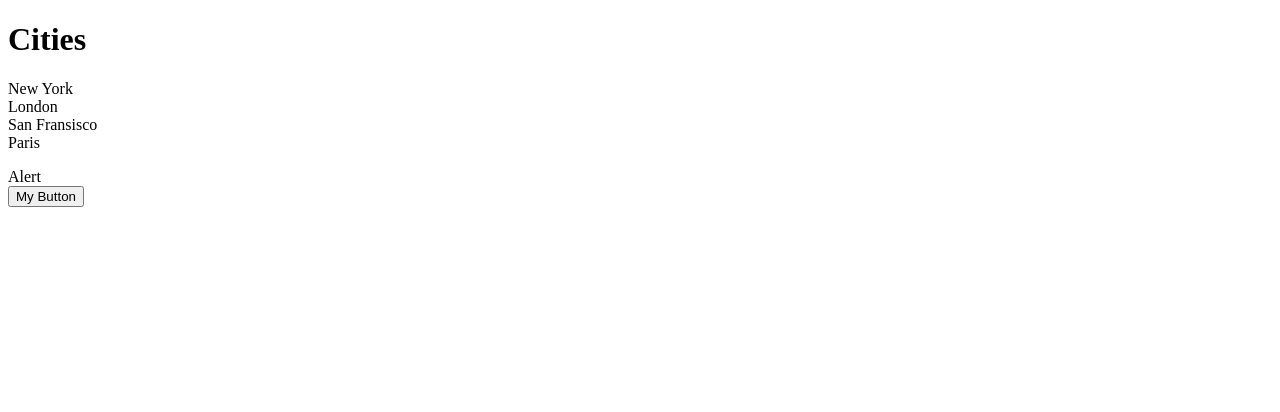
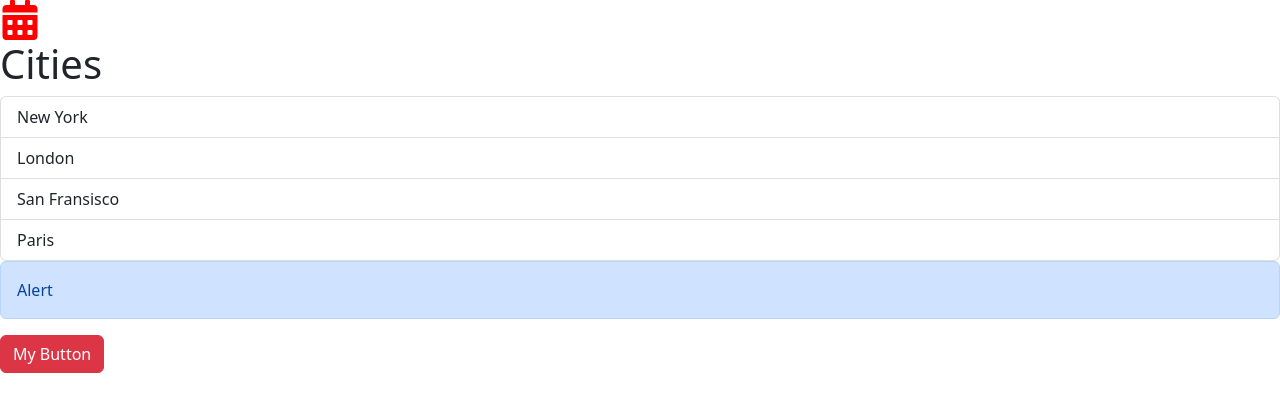
Before and after one commit to saeedurrehman01/ReactwithMosh, a React (Vite) app in the folder react-app/: page / in a window 1280 px wide. Shown: the top 412 px of the page. Built offline with nearby package versions, Linux system fonts and the light colour scheme.

Commit message:
Css completed

```diff
--- a/react-app/package.json
+++ b/react-app/package.json
@@ -11,7 +11,8 @@
   "dependencies": {
     "bootstrap": "^5.2.3",
     "react": "^18.2.0",
-    "react-dom": "^18.2.0"
+    "react-dom": "^18.2.0",
+    "react-icons": "^5.0.1"
   },
   "devDependencies": {
     "@types/react": "^18.0.27",
--- a/react-app/src/App.tsx
+++ b/react-app/src/App.tsx
@@ -1,6 +1,8 @@
 import Alert from "./components/Alert";
 import Button from "./components/Button";
 import ListGroup from "./components/ListGroup";
+import "bootstrap/dist/css/bootstrap.css";
+import { FaCalendarAlt } from "react-icons/fa";
 
 function App() {
   let items = ["New York", "London", "San Fransisco", "Paris"];
@@ -10,6 +12,7 @@ function App() {
 
   return (
     <div>
+      <FaCalendarAlt color="Red" size={40} />
       <ListGroup
         items={items}
         heading="Cities"
```
Also changed, not shown: 1 other file (tests, documents, lock files or other folders).
